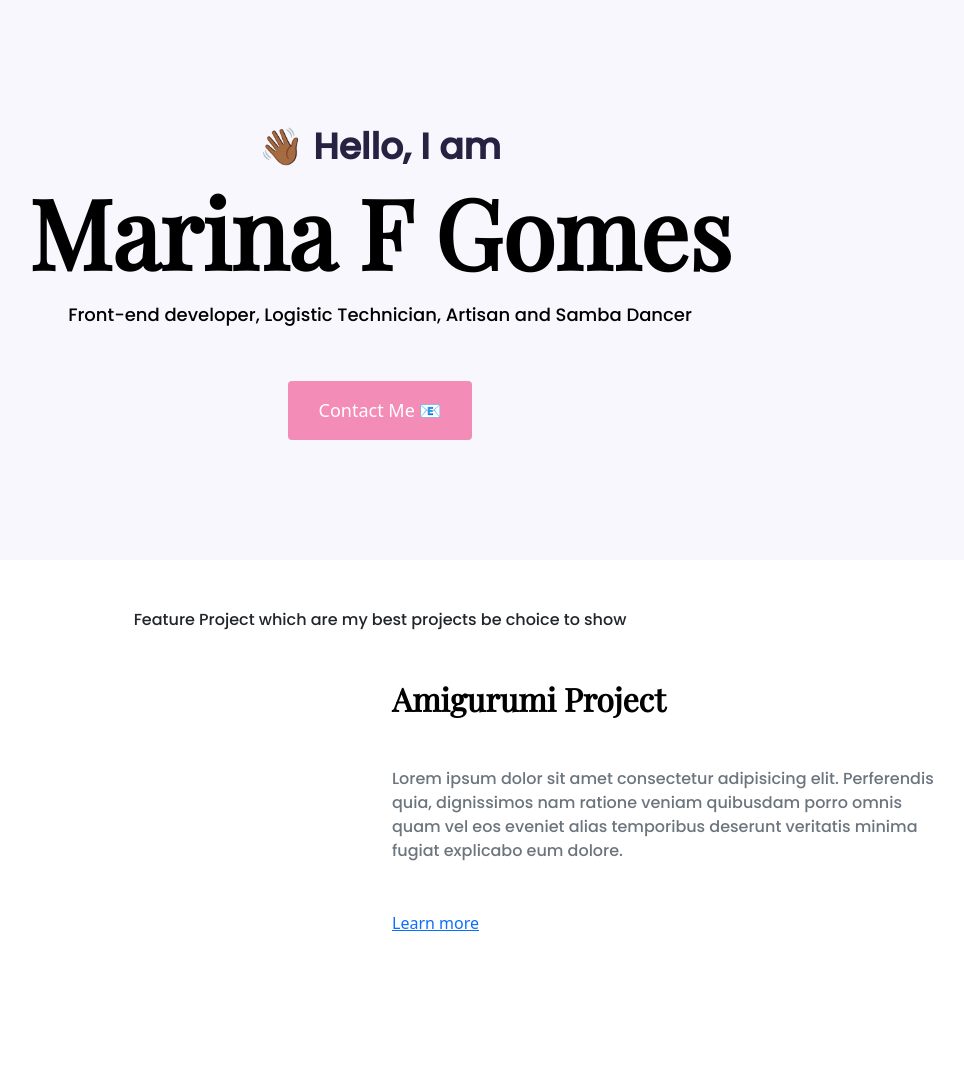
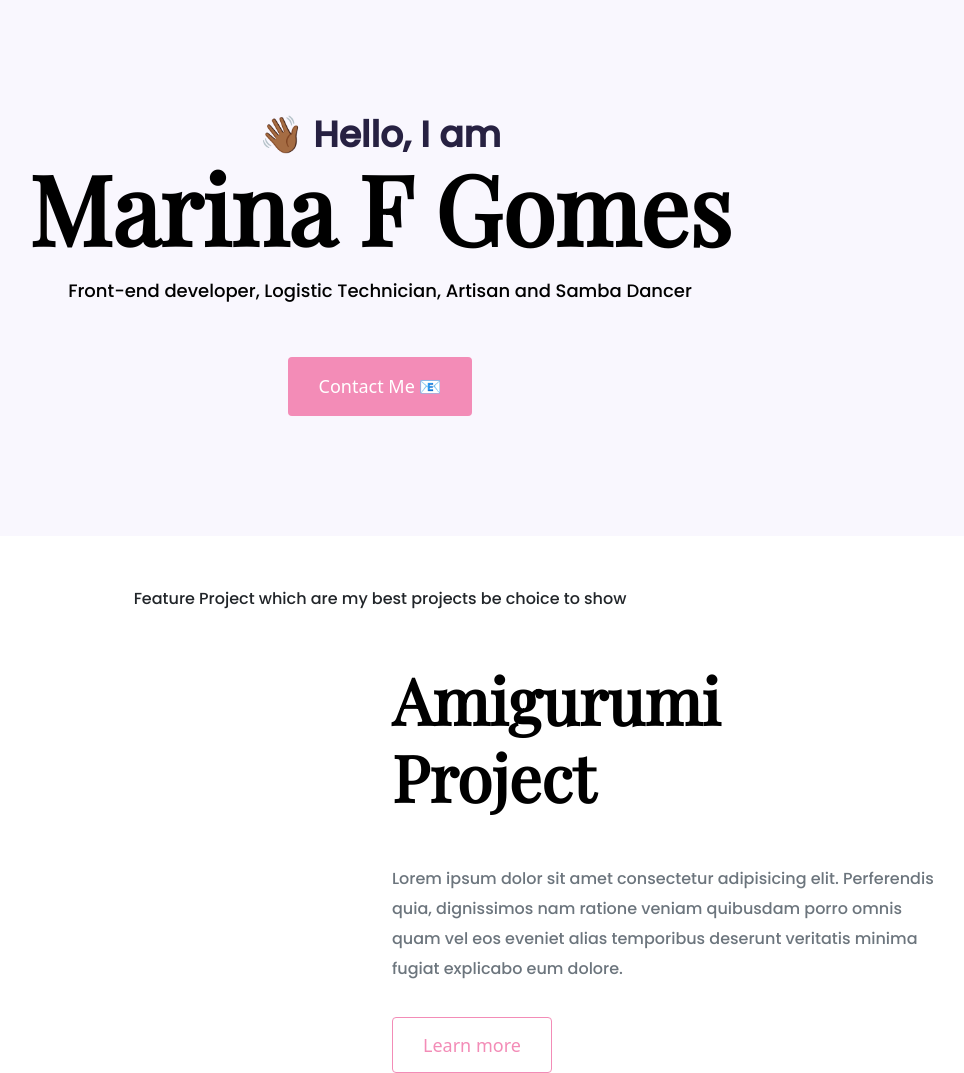
Before and after one commit to Maarinafgg/Portifolio-project, a plain HTML site: page index.html in a window 1280 px wide. Shown: the whole page, without its empty margins (260-1224 px from the left). Before the commit the page ends 935 px from the top, so only its background shows below. Drawn offline with nearby package versions, Linux system fonts and the light colour scheme; a web font is replaced by a local one.

Commit message:
styling text information and container

```diff
--- a/style.css
+++ b/style.css
@@ -21,10 +21,15 @@ h1, h2, h3, h4,h5,h6 {
 h1{
     font-size: 96px;
 }
+h2{
+    font-size: 64px;
+}
 
 p{
     font-family: var(--default-font-family);
     font-weight: normal;
+    font-size: 16px;
+    line-height: 30px;
 }
 
 .hero{
@@ -57,3 +62,13 @@ p{
     line-height: 27px;
     padding: 15px 30px;
 }
+.bnt-branding-outline{
+    color: var(--branding-color);
+    border: 1px solid var(--branding-color);
+    border-radius: 4px;
+    font-size: 18px;
+    line-height: 27px;
+    padding: 15px 30px;
+   text-decoration: none;
+
+}
```
